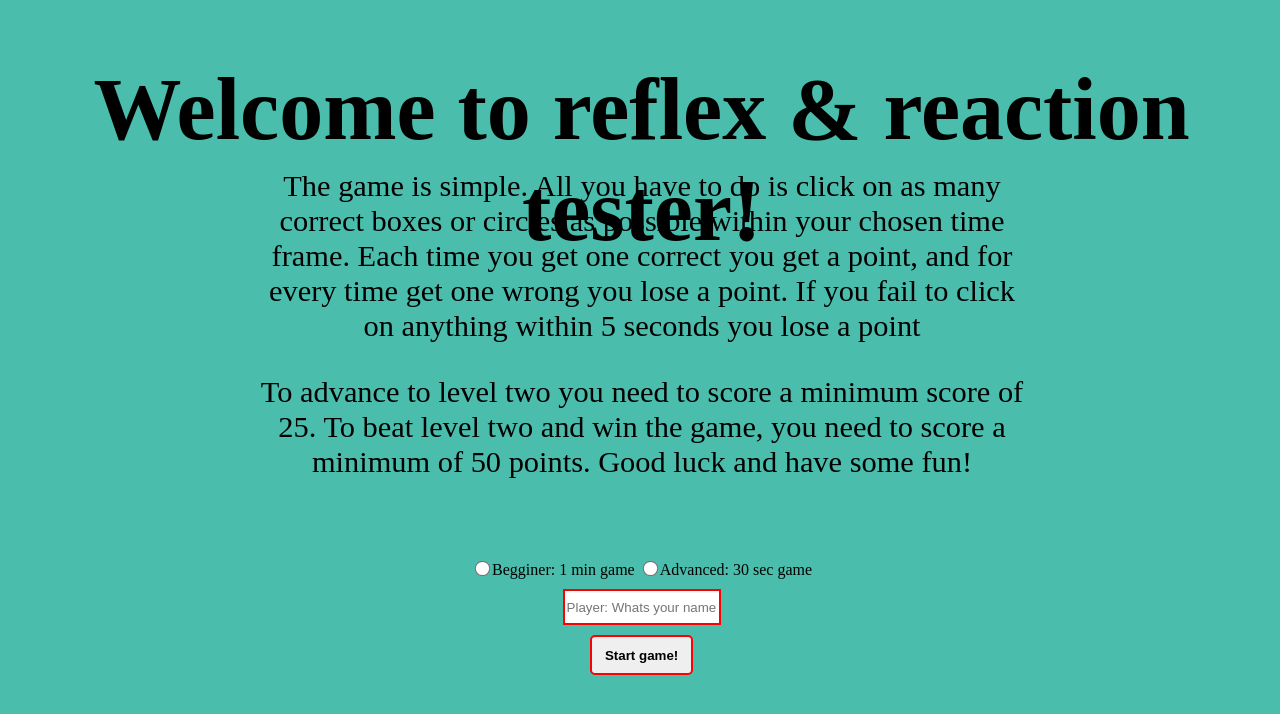
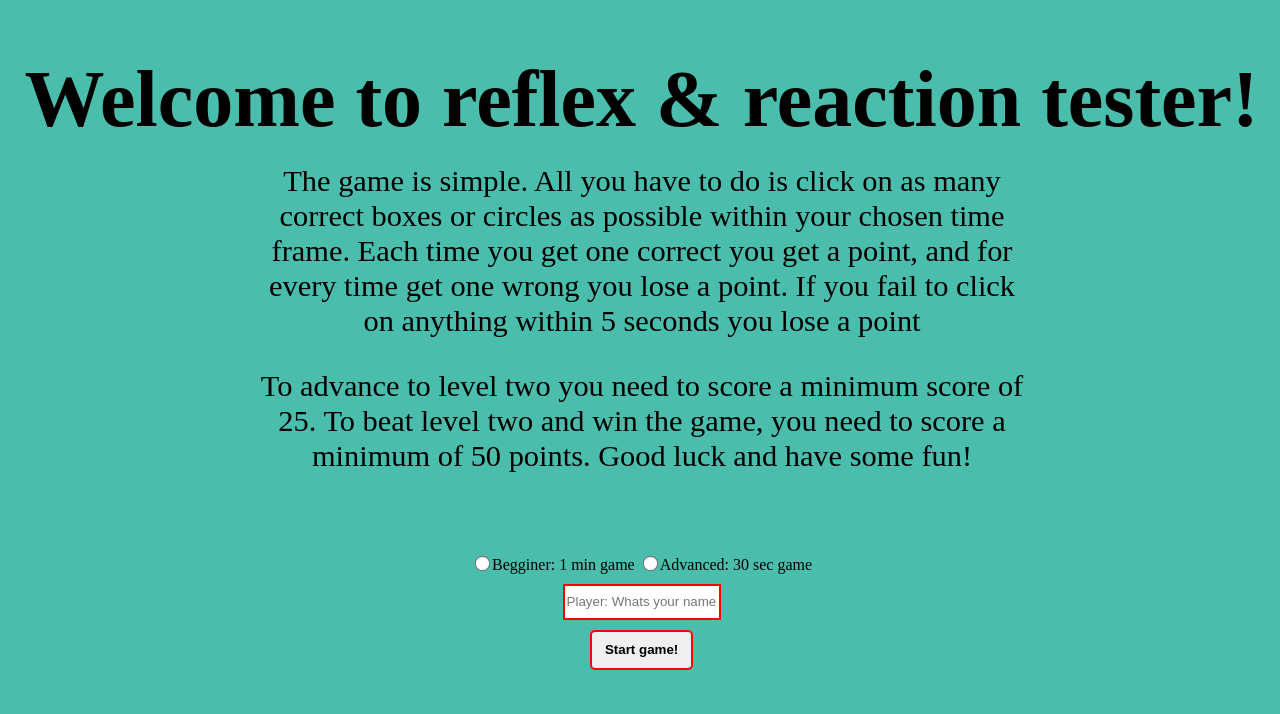
Before and after one commit to issacg1/reflex-and-reaction-game, a plain HTML site: page index.html in a window 1280 px wide. Drawn offline with nearby package versions, Linux system fonts and the light colour scheme.

Commit message:
fixed fonts size

```diff
--- a/style/styles.css
+++ b/style/styles.css
@@ -20,7 +20,7 @@
 }
 
 #header > h1{
-  font-size: 550%;
+  font-size: 500%;
 }
 
 .copy{
```
